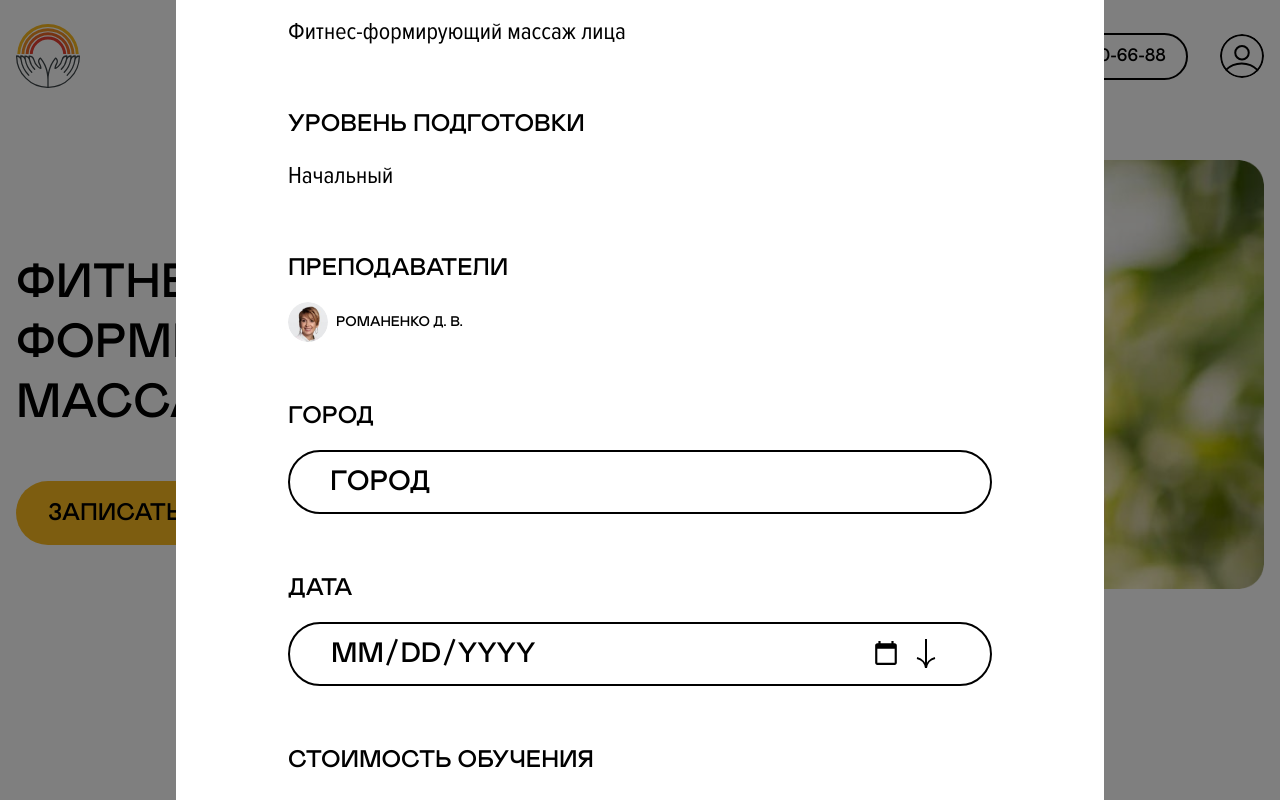
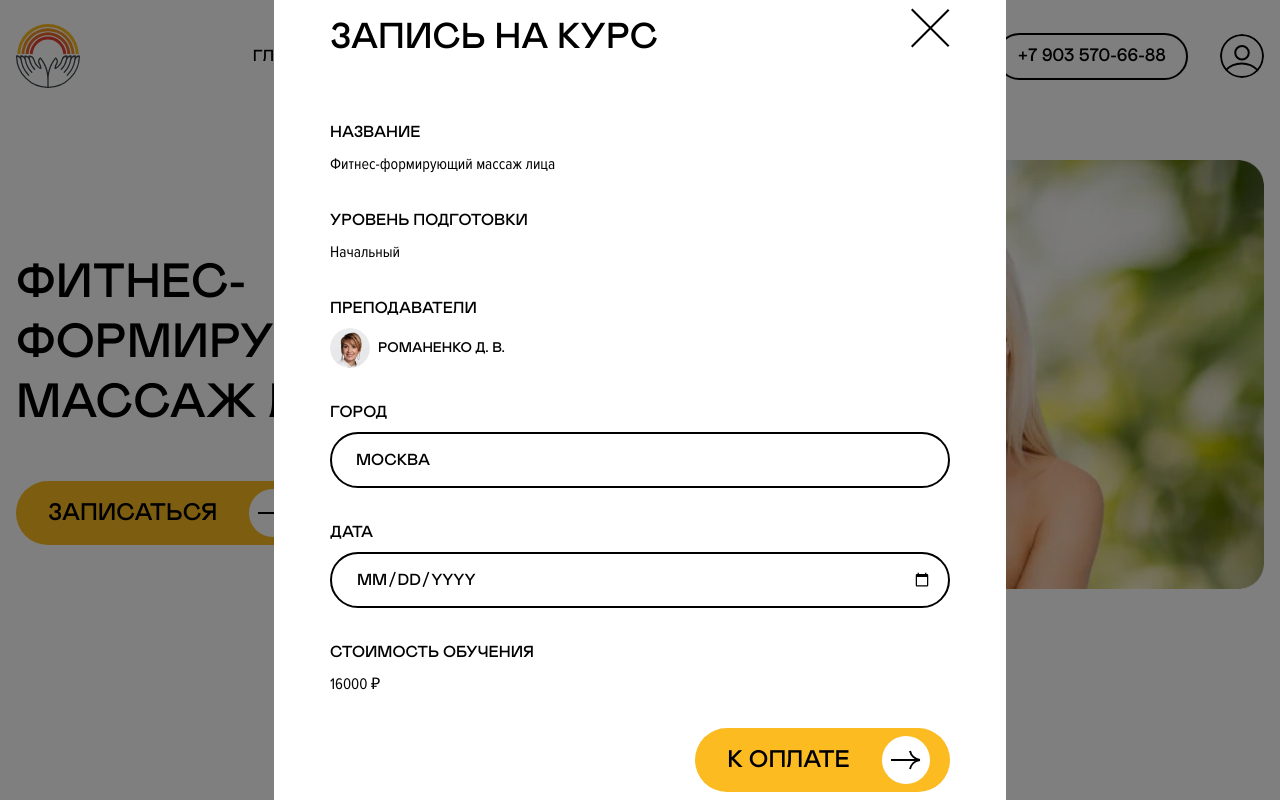
Before and after one commit to eugenekx/ogulov-academy, a Next.js app: page /course-about in a window 1280 px wide. Both pictures are taken after a click on the button "ЗАПИСАТЬСЯ". Shown: the top 800 px of the page. Built offline with nearby package versions, Linux system fonts and the light colour scheme.

Commit message:
fix popup size

```diff
--- a/src/components/Course.jsx
+++ b/src/components/Course.jsx
@@ -11,11 +11,22 @@ export const Course = () => {
   const [isPopUpOpen, setIsPopUpOpen] = useState(false);
 
   function openPopUp () {
+    const body = document.querySelector('body');
+
+    body.style.overflow='hidden';
     setIsPopUpOpen(true)
   };
 
   function openPopUpTween () {
     gsap.fromTo("[data-animation='pop-up']", { scale: 0, opacity: 0 }, { scale: 1, opacity: 1, duration: .3 });
+  };
+
+  function closePopUpTween (onComplete) {
+    gsap.fromTo("[data-animation='pop-up']", { scale: 1, opacity: 1 }, { scale: 0, opacity: 0, onComplete, duration: .3 });
+  };
+
+  function closePopUp () {
+    closePopUpTween(() => setIsPopUpOpen(false))
   };
 
 
@@ -24,6 +35,7 @@ export const Course = () => {
     <>
     {isPopUpOpen && <PopUp
     openPopUp={openPopUp}
+    //closePopUp={closePopUp}
     openPopUpTween={openPopUpTween}
     isPopUpOpen={isPopUpOpen}
      />}
--- a/src/components/PopUp.jsx
+++ b/src/components/PopUp.jsx
@@ -1,23 +1,14 @@
 import Image from "next/image";
 import InstructorsImage from '../public/images/grid-instructor-image.png';
-import ArrowDown from "./ArrowDown";
-import Arrow from "./Arrow";
 import CrossIcon from "./CrossIcon";
 import { useEffect, useState } from "react";
 import { gsap } from "gsap";
+import ActionBtn from "./ActionBtn";
 
-export const PopUp = (openPopUp, isPopUpOpen,setIsPopUpOpen, ...props) => {
+export const PopUp = ({closePopUp, isPopUpOpen, setIsPopUpOpen, ...props}) => {
 
     function openPopUpTween () {
         gsap.fromTo("[data-animation='pop-up']", { scale: 0, opacity: 0 }, { scale: 1, opacity: 1, duration: .3 });
-    };
-
-    function closePopUpTween (onComplete) {
-        gsap.fromTo("[data-animation='pop-up']", { scale: 1, opacity: 1 }, { scale: 0, opacity: 0, onComplete, duration: .3 });
-      };
-
-    function closePopUp ({closePopUpTween}) {
-        closePopUpTween(() => setIsPopUpOpen(false))
     };
 
     useEffect(() => {
@@ -25,35 +16,36 @@ export const PopUp = (openPopUp, isPopUpOpen,setIsPopUpOpen, ...props) => {
 	}, []);
 
   return (
-    <div className="fixed top-0 left-0 z-50 w-full h-full bg-black bg-opacity-50 overflow-hidden">
-        <div className="absolute top-1/2 left-1/2 -translate-x-1/2 -translate-y-1/2 bg-white lg:text-l text-m flex flex-col w-232 px-28 py-21 rounded-3xl">
+    <div className="fixed top-0 left-0 z-50 w-full h-full bg-black bg-opacity-50 overflow-y-scroll">
+        <div className="w-full px-4">
+            <div className="absolute top-1/2 left-1/2 -translate-x-1/2 -translate-y-1/2 bg-white text-md flex flex-col lg:w-183 w-104 p-14 rounded-3xl">
                 <div className='flex items-baseline'>
-                <h1 className="grow font-mabry xl:text-3xl lg:text-2xl text-xl lg:mb-14 mb-10 text-left uppercase">
+                    <h1 className="grow font-mabry xl:text-2xl lg:text-xl text-l lg:mb-14 mb-10 text-left uppercase">
                         Запись на курс
                     </h1>
-                <div onClick={closePopUp}>
+                    <div>
                         <CrossIcon />
                     </div>
                 </div>
 
-            <div className="xl:mb-14 lg:mb-8">
-                <h3 className="font-mabry lg:mb-4 mb-2 uppercase">
+                <div className="mb-8">
+                    <h3 className="font-mabry mb-2 uppercase">
                         Название
                     </h3>
                     <p className="font-proxima">
                         Фитнес-формирующий массаж лица
                     </p>
                 </div>
-            <div className="xl:mb-14 lg:mb-8">
-                <h3 className="font-mabry lg:mb-4 mb-2 uppercase">
+                <div className="mb-8">
+                    <h3 className="font-mabry mb-2 uppercase">
                         Уровень подготовки
                     </h3>
                     <p className="font-proxima">
                         Начальный
                     </p>
                 </div>
-            <div className="xl:mb-14 lg:mb-8">
-                <h3 className="font-mabry lg:mb-4 mb-2 uppercase">
+                <div className="mb-8">
+                    <h3 className="font-mabry mb-2 uppercase">
                         Преподаватели
                     </h3>
                     <div className="flex items-center font-mabry text-sm uppercase">
@@ -66,50 +58,47 @@ export const PopUp = (openPopUp, isPopUpOpen,setIsPopUpOpen, ...props) => {
                     </div>
                 </div>
                 <form>
-                <div className="xl:mb-14 lg:mb-8">
-                    <h3 className="font-mabry lg:mb-4 mb-2 uppercase">
+                    <div className="mb-8">
+                        <h3 className="font-mabry mb-2 uppercase">
                             Город
                         </h3>
-                    <div className="grow xl:h-16 lg:h-14 xl:text-xl lg:text-l xl:px-10 lg:px-5 flex items-center font-mabry border-2 border-black rounded-full">
+                        <div className="xl:h-14 h-10 text-md pl-6 pr-4 flex items-center font-mabry border-2 border-black rounded-full">
                             <input className="placeholder-black grow uppercase"
                             type='search'
                             id="city"
                             name="city"
-                        placeholder="Город"
+                            placeholder="Москва"
                             />
                         </div>
                     </div>
-                <div className="xl:mb-14 lg:mb-8">
-                    <h3 className="font-mabry lg:mb-4 mb-2 uppercase">
+                    <div className="mb-8">
+                        <h3 className="font-mabry mb-2 uppercase">
                             Дата
                         </h3>
-                    <div className="grow xl:h-16 lg:h-14 xl:text-xl lg:text-l xl:px-10 lg:px-6 flex items-center font-mabry border-2 border-black rounded-full">
+                        <div className="xl:h-14 h-10 text-md pl-6 pr-4 flex items-center font-mabry border-2 border-black rounded-full">
                             <input className="placeholder-black grow uppercase"
                             type='date'
                             id="date"
                             name="date"
                             placeholder="3 Февраля, 16:00 — 18:00"
                             />
-                        <ArrowDown />
                         </div>
                     </div>
                 </form>
-            <div className="xl:mb-16 lg:mb-10">
-                <h3 className="font-mabry lg:mb-4 mb-2 uppercase">
+                <div className="mb-8">
+                    <h3 className="font-mabry mb-2 uppercase">
                         Стоимость обучения
                     </h3>
                     <p className="font-proxima">
                         16000 ₽
                     </p>
                 </div>
-            <button type='submit'
-            className='xl:text-xl xl:py-3 xl:px-7 py-1 xl:w-72 ml-auto mr-0 px-4 text-md flex justify-between items-center font-mabry bg-yellow rounded-full uppercase'>
-                К оплате
-                <div className='xl:scale-100 scale-75'>
-                    <Arrow />
+                <div className="float-right ml-auto mr-0">
+                    <ActionBtn withArrow={true}>К оплате</ActionBtn>
                 </div>
-            </button>
             </div>
+        </div>
+
     </div>
   )
 }
```
Lines whose indentation alone changed are shown as unchanged.
